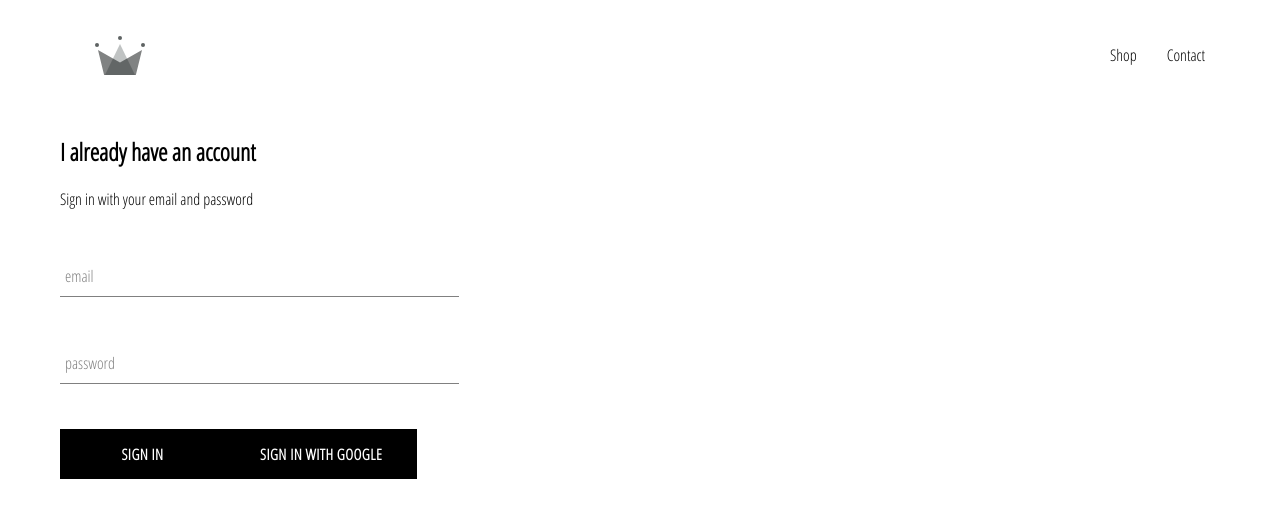
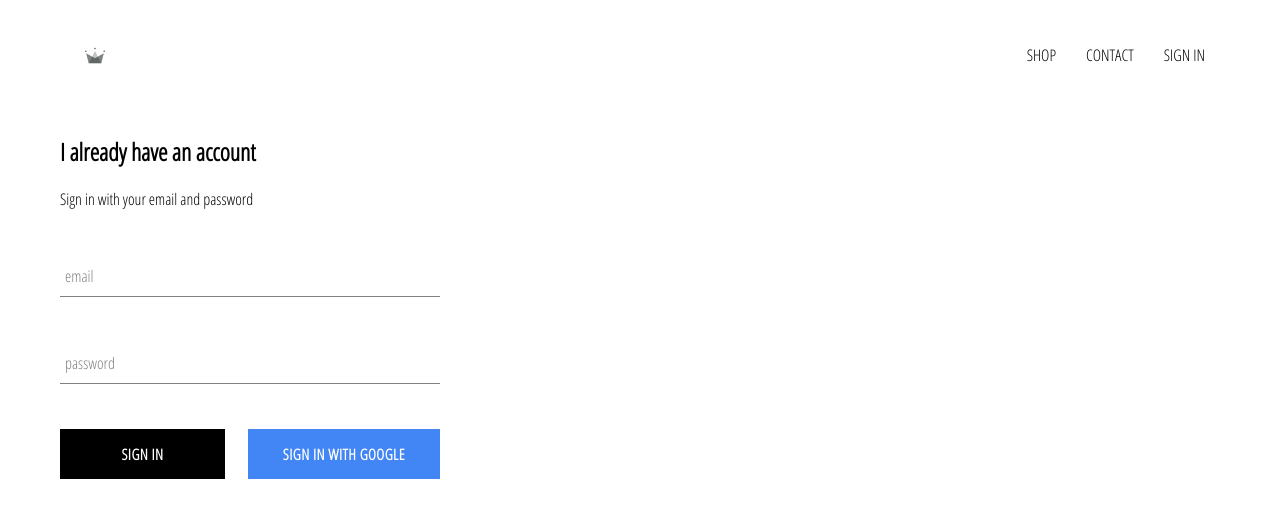
Before and after one commit to njokdan/crwn-clothing, a React (Create React App) app: page /signin in a window 1280 px wide. Shown: the top 518 px of the page. Built offline with nearby package versions, Linux system fonts and the light colour scheme; no server answers.

Commit message:
integrated firebase app, created signin page with signin component and signin with google

```diff
--- a/src/App.css
+++ b/src/App.css
@@ -7,3 +7,7 @@ a {
   color: #000;
   text-decoration: none;
 }
+
+* {
+  box-sizing: border-box;
+}
--- a/src/App.js
+++ b/src/App.js
@@ -5,11 +5,37 @@ import Header from "./components/header/header.component";
 import HomePage from "./pages/homepage/homepage.component";
 import ShopPage from "./pages/shop/shop.component";
 import SignInAndSignUp from "./pages/sign-in-and-sign-up/sign-in-and-sign-up.component";
+import { auth } from "./firebase/firebase.utils";
 
-function App() {
+class App extends React.Component {
+  constructor(props) {
+    super(props);
+
+    this.state = {
+      currentUser: null
+    };
+  }
+
+  unsubscribeFromAuth = null;
+
+  componentDidMount() {
+    auth.onAuthStateChanged(user => {
+      this.setState(() => ({
+        currentUser: user
+      }));
+
+      console.log(user);
+    });
+  }
+
+  componentWillUnmount() {
+    this.unsubscribeFromAuth();
+  }
+
+  render() {
     return (
       <>
-      <Header />
+        <Header currentUser={this.state.currentUser} />
         <Switch>
           <Route exact path="/" component={HomePage} />
           <Route exact path="/shop" component={ShopPage} />
@@ -18,5 +44,6 @@ function App() {
       </>
     );
   }
+}
 
 export default App;
--- a/src/components/custom-button/custom-button.component.jsx
+++ b/src/components/custom-button/custom-button.component.jsx
@@ -2,8 +2,11 @@ import React from "react";
 
 import "./custom-button.styles.scss";
 
-const CustomButton = ({ children, ...otherProps }) => (
-  <button className="custom-button" {...otherProps}>
+const CustomButton = ({ children, isGoogleSignIn, ...otherProps }) => (
+  <button
+    className={`${isGoogleSignIn ? "google-sign-in" : ""} custom-button`}
+    {...otherProps}
+  >
     {children}
   </button>
 );
--- a/src/components/custom-button/custom-button.styles.scss
+++ b/src/components/custom-button/custom-button.styles.scss
@@ -19,4 +19,14 @@
     color: black;
     border: 1px solid black;
   }
+
+  &.google-sign-in {
+    background-color: #4285f4;
+    color: white;
+
+    &:hover {
+      background-color: #357ae8;
+      border: none;
+    }
+  }
 }
--- a/src/components/header/header.component.jsx
+++ b/src/components/header/header.component.jsx
@@ -1,10 +1,12 @@
 import React from "react";
 import { Link } from "react-router-dom";
+
+import { auth } from "../../firebase/firebase.utils";
 
 import "./header.styles.scss";
 import { ReactComponent as Logo } from "../../assets/crown.svg";
 
-const Header = () => (
+const Header = ({ currentUser }) => (
   <div className="header">
     <Link className="logo-container" to="/">
       <Logo className="logo" />
@@ -16,6 +18,15 @@ const Header = () => (
       <Link className="option" to="/contact">
         Contact
       </Link>
+      {currentUser ? (
+        <div className="option" onClick={() => auth.signOut()}>
+          Sign Out
+        </div>
+      ) : (
+        <Link className="option" to="/signin">
+          Sign In
+        </Link>
+      )}
     </div>
   </div>
 );
--- a/src/components/header/header.styles.scss
+++ b/src/components/header/header.styles.scss
@@ -23,6 +23,8 @@
 
     .option {
       padding: 10px 15px;
+      text-transform: uppercase;
+      cursor: pointer;
     }
   }
 }
--- a/src/components/sign-in/sign-in.component.jsx
+++ b/src/components/sign-in/sign-in.component.jsx
@@ -58,10 +58,16 @@ class SignIn extends React.Component {
             required
           />
 
-          <CustomButton type="submit">Sign in</CustomButton>
-          <CustomButton onClick={signInWithGoogle} type="button">
-            Sign in with Google
-          </CustomButton>
+          <div className="buttons">
+            <CustomButton type="submit">Sign in</CustomButton>
+            <CustomButton
+              onClick={signInWithGoogle}
+              isGoogleSignIn
+              type="button"
+            >
+              Sign in with Google
+            </CustomButton>
+          </div>
         </form>
       </div>
     );
--- a/src/components/sign-in/sign-in.styles.scss
+++ b/src/components/sign-in/sign-in.styles.scss
@@ -1,9 +1,14 @@
 .sign-in {
-  width: 30vw;
+  width: 380px;
   display: flex;
   flex-direction: column;
 
   .title {
     margin: 10px 0;
   }
+
+  .buttons {
+    display: flex;
+    justify-content: space-between;
+  }
 }
```
Lines whose indentation alone changed are shown as unchanged.
